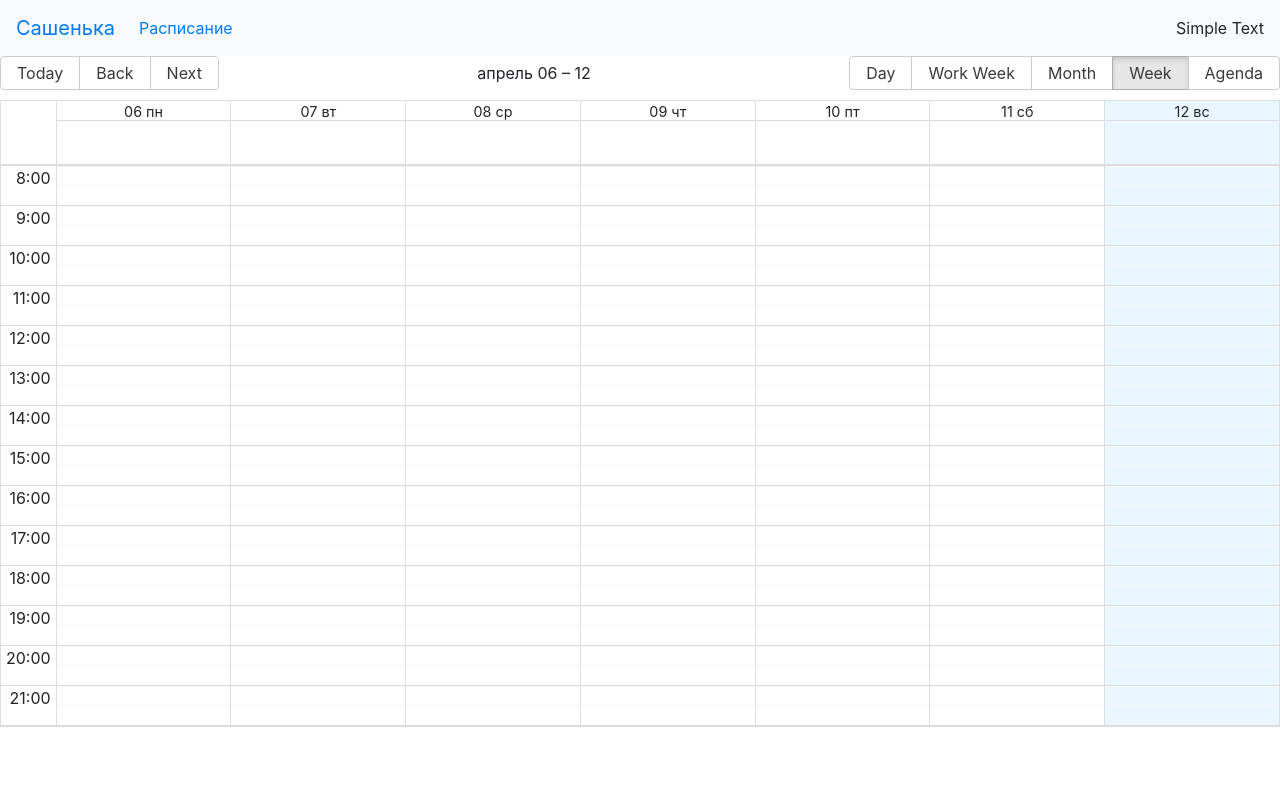
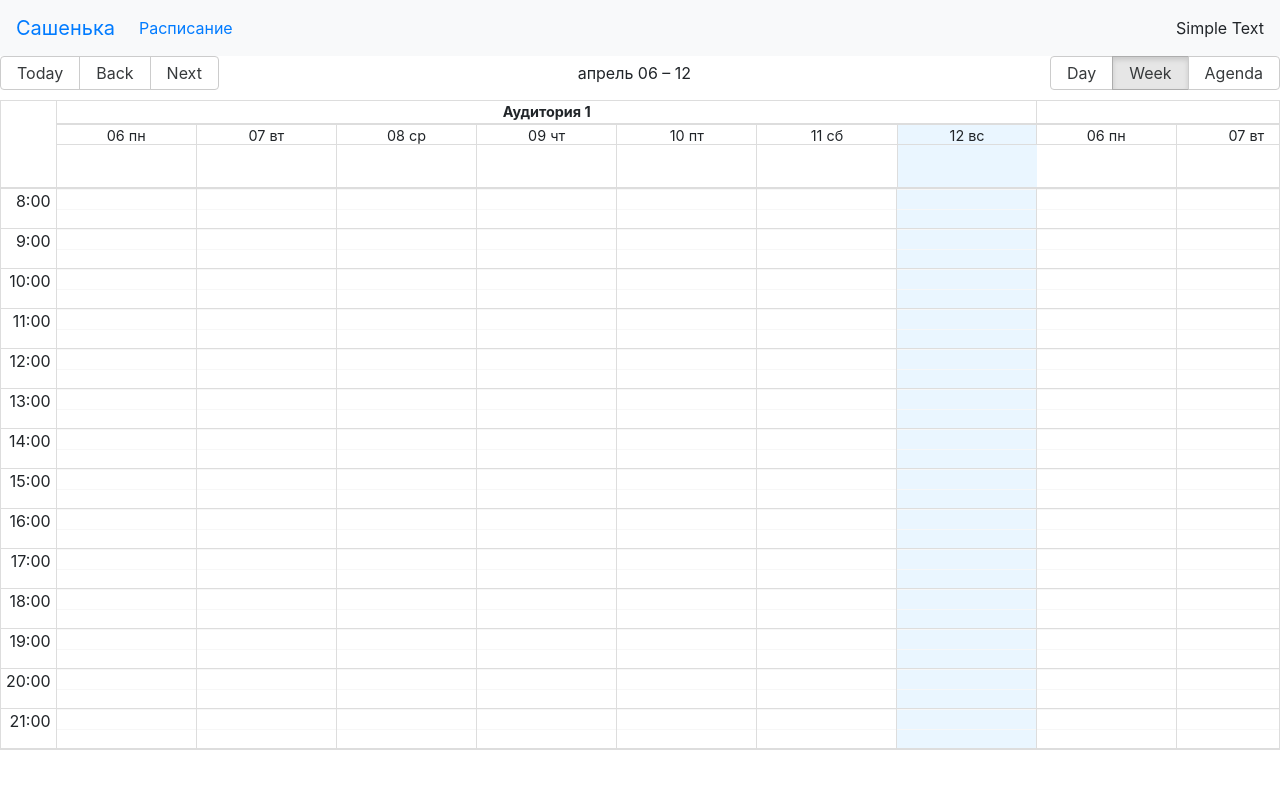
Before and after one commit to rock-day/dekart-front, a React (Create React App) app: page /schedule in a window 1280 px wide. Shown: the top 788 px of the page. Built offline with nearby package versions, Linux system fonts and the light colour scheme.

Commit message:
Добавление в план неповторяющегося урока

```diff
--- a/src/Schedule.js
+++ b/src/Schedule.js
@@ -10,21 +10,20 @@ import 'moment/locale/ru';
 
 function createPlan(scheduleItem) {
   let planItem = {};
-  // if (!scheduleItem.repeat) {
-  //
-  // }
 
   const localPlanArray = [];
   const startDateTime = moment.unix(scheduleItem.startDateTime);
   const endDateTime = moment.unix(scheduleItem.endDateTime);
-  const endDateRepeat = moment.unix(scheduleItem.endDateRepeat);
+  const endDateRepeat = scheduleItem.endDateRepeat
+    ? moment.unix(scheduleItem.endDateRepeat)
+    : startDateTime.clone();
   const starth = startDateTime.get('hour');
   const startm = startDateTime.get('minute');
   const endh = endDateTime.get('hour');
   const endm = endDateTime.get('minute');
   const weekDay = startDateTime.day();
-  for (let date = startDateTime;
-    date.isBefore(endDateRepeat);
+  for (let date = startDateTime.clone();
+    date.isSameOrBefore(endDateRepeat);
     date.add(1, 'days')) {
     if (date.day() === weekDay) {
       let s = moment(date, 'YYYY-MM-DD HH:mm');
@@ -39,11 +38,11 @@ function createPlan(scheduleItem) {
       });
       planItem = {
         scheduleId: scheduleItem.id,
-        title: `${scheduleItem.groupName} - ${scheduleItem.teacher}`,
+        title: scheduleItem.groupName,
         allDay: false,
         start: s.toDate(),
         end: e.toDate(),
-        resourceId: 2,
+        resourceId: scheduleItem.resourceId,
         isPlanned: true,
       };
       localPlanArray.push(planItem);
@@ -53,19 +52,14 @@ function createPlan(scheduleItem) {
   return localPlanArray;
 }
 
+let groups = [];
+let resourceMap = [];
+
 class Schedule extends React.Component {
   constructor(...args) {
     super(...args);
 
-    // const resourceMap = [
-    //   { resourceId: 1, resourceTitle: 'Board room' },
-    //   { resourceId: 2, resourceTitle: 'Training room' },
-    //   { resourceId: 3, resourceTitle: 'Meeting room 1' },
-    //   { resourceId: 4, resourceTitle: 'Meeting room 2' },
-    // ];
-
     this.state = {
-      groups: [],
       schedule: [],
       events: [],
       isPlanModalOpen: false,
@@ -77,7 +71,7 @@ class Schedule extends React.Component {
         newTitle: '',
         newStart: 0,
         newEnd: 0,
-        newResourceId: '',
+        newResourceId: 0,
         newRepeat: 1,
       },
     };
@@ -87,7 +81,14 @@ class Schedule extends React.Component {
   }
 
   componentDidMount() {
-    const groups = [
+    resourceMap = [
+      { resourceId: 1, resourceTitle: 'Аудитория 1' },
+      { resourceId: 2, resourceTitle: 'Аудитория 2' },
+      // { resourceId: 3, resourceTitle: 'Meeting room 1' },
+      // { resourceId: 4, resourceTitle: 'Meeting room 2' },
+    ];
+
+    groups = [
       {
         groupId: '123',
         name: 'Математика ОГЭ8 - Петров И.',
@@ -102,9 +103,7 @@ class Schedule extends React.Component {
       {
         id: '1',
         groupId: '123',
-        groupName: 'Математика ОГЭ8',
-        teacherId: 1,
-        teacher: 'Петров И.',
+        groupName: 'Математика ОГЭ8 - Петров И.',
         startDateTime: 1587213900,
         endDateTime: 1587219300,
         endDateRepeat: 1589760000,
@@ -116,14 +115,12 @@ class Schedule extends React.Component {
     const eventsPlan = [].concat.apply([], planArray);
 
     this.setState({
-      groups,
       schedule,
       events: eventsPlan,
     });
   }
 
   handleSelect = (event) => {
-    console.log(this.state.newEventData.newStart)
     this.setState({
       newEventData: {
         newStart: event.start.getTime() / 1000,
@@ -161,13 +158,11 @@ class Schedule extends React.Component {
     const newScheduleItem = {
       id: `${uuidv4()}`,
       groupId: this.state.newEventData.newGroupId,
-      groupName: this.state.newEventData.newTitle,
-      teacherId: 1,
-      teacher: 'Петров И.',
+      groupName: groups.find((grp) => (grp.groupId === this.state.newEventData.newGroupId)).name,
       startDateTime: this.state.newEventData.newStart,
       endDateTime: this.state.newEventData.newEnd,
-      endDateRepeat: 1589760000,
-      resourceId: 1,
+      // endDateRepeat: 1589760000,
+      resourceId: this.state.newEventData.newResourceId,
     };
 
     const schedule = this.state.schedule;
@@ -196,7 +191,7 @@ class Schedule extends React.Component {
       newEventData: {
         ...prevState.newEventData,
         newGroupId: event,
-        newTitle: this.state.groups.find((grp) => (grp.groupId === event)).name,
+        newTitle: groups.find((grp) => (grp.groupId === event)).name,
       },
     }));
   }
@@ -254,7 +249,7 @@ class Schedule extends React.Component {
     const maxTime = new Date();
     maxTime.setHours(22, 0, 0);
 
-    const groupOptions = this.state.groups.map((group) => ({
+    const groupOptions = groups.map((group) => ({
       name: group.name,
       value: group.groupId.toString(),
     }));
@@ -267,7 +262,7 @@ class Schedule extends React.Component {
             events={this.state.events}
             localizer={localizer}
             defaultView={Views.WEEK}
-            views={['day', 'work_week', 'month', 'week', 'agenda']}
+            views={['day', 'week', 'agenda']}
             step={30}
             min={minTime}
             max={maxTime}
@@ -276,6 +271,9 @@ class Schedule extends React.Component {
             onDoubleClickEvent={event => event.isPlanned = !event.isPlanned}
             onSelectSlot={this.handleSelect}
             eventPropGetter={this.eventStyleGetter}
+            resources={resourceMap}
+            resourceIdAccessor="resourceId"
+            resourceTitleAccessor="resourceTitle"
           />
           <Modal isOpen={this.state.isAddModalOpen}>
             <ModalHeader>Расписание занятия</ModalHeader>
```
